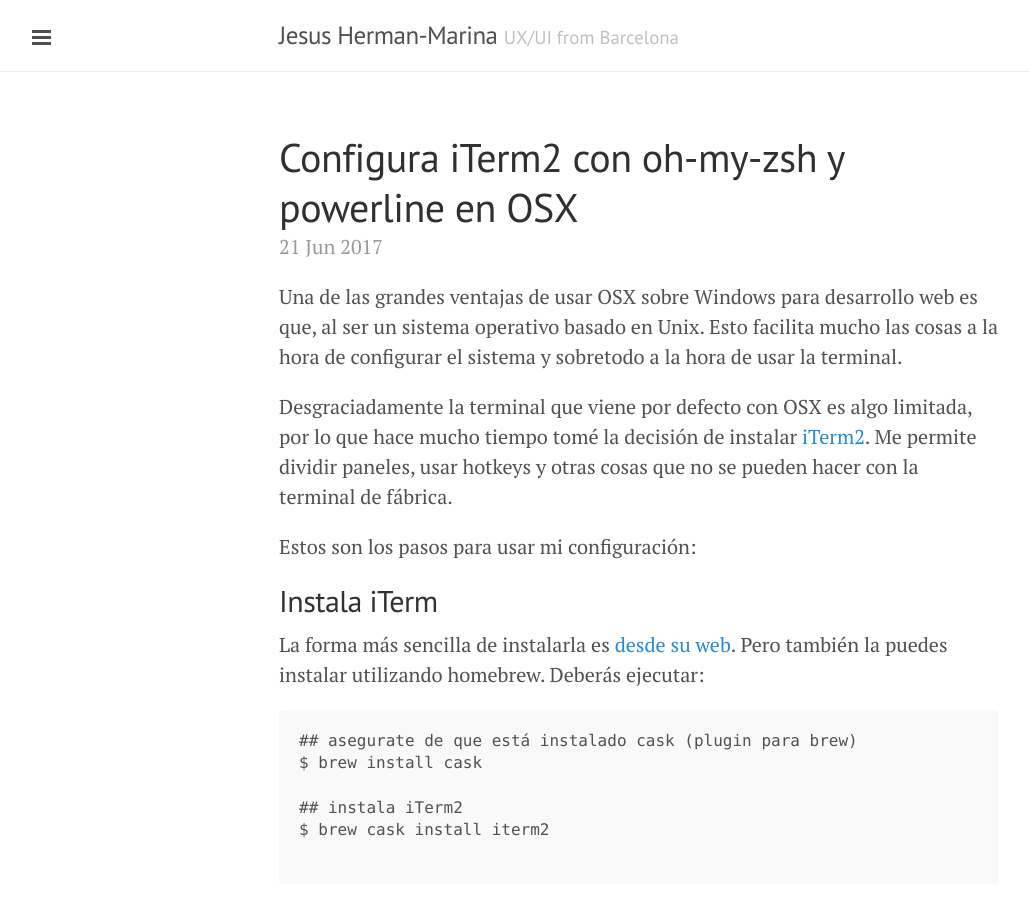
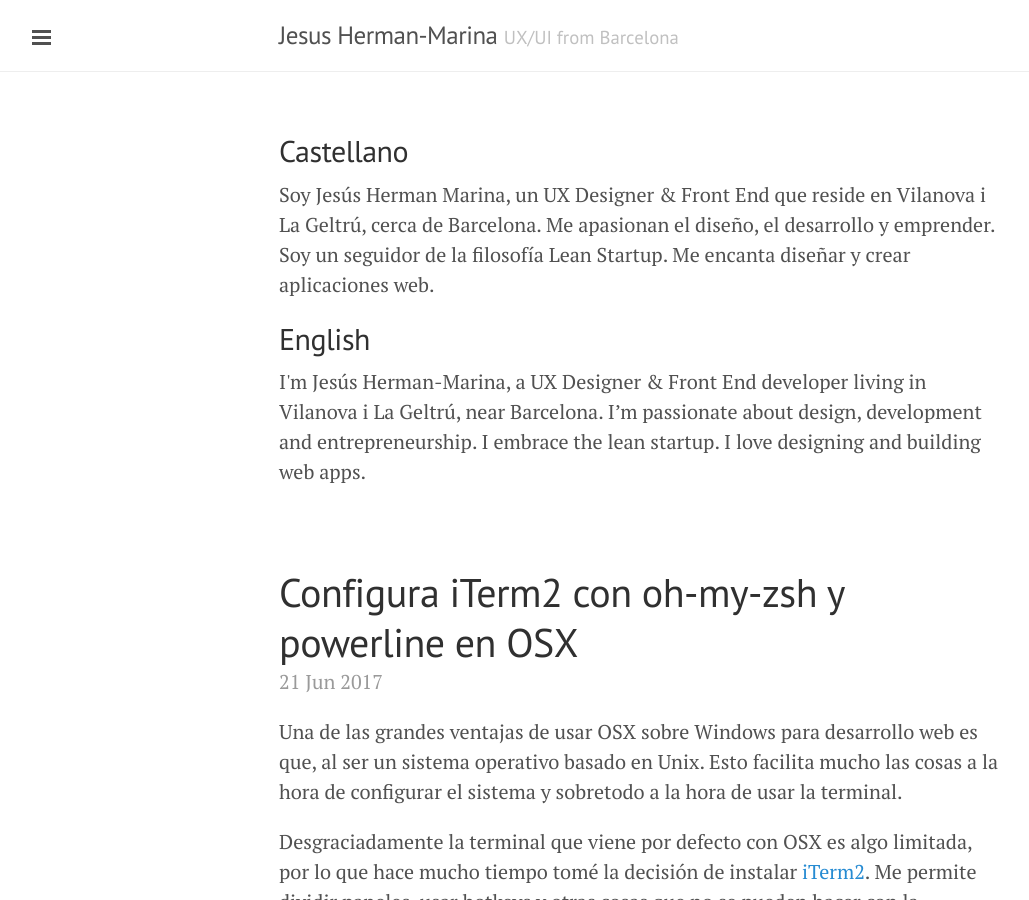
Before and after one commit to jezuhke/jezuhke.github.io, a Jekyll site: the page built from index.html, in a window 1280 px wide and 900 px high. Shown: the whole window, without its empty margins (1-1030 px from the left). Built offline with Jekyll 4.4.1, drawn with Linux system fonts in a browser that asks for light colours; nearby versions of some CDN libraries; a script that is not in the unit is left out; the list of posts is cut into pages by our own code.

Commit message:
update homepage

```diff
--- a/index.html
+++ b/index.html
@@ -2,6 +2,35 @@
 layout: default
 title: Home
 ---
+
+
+<div class="post">
+  <h2 class="post-title">
+    Castellano
+  </h2>
+
+  <p>
+    Soy Jesús Herman Marina, un UX Designer & Front End que reside en Vilanova
+    i La Geltrú, cerca de Barcelona. Me apasionan el diseño, el desarrollo y
+    emprender. Soy un seguidor de la filosofía Lean Startup. Me encanta diseñar
+    y crear aplicaciones web.
+  </p>
+
+
+
+  <h2 class="post-title">
+    English
+  </h2>
+
+  <p>
+    I'm Jesús Herman-Marina, a UX Designer & Front End developer living in
+    Vilanova i La Geltrú, near Barcelona. I’m passionate about design,
+    development and entrepreneurship. I embrace the lean startup. I love
+    designing and building web apps.
+  </p>
+
+</div>
+
 
 <div class="posts">
   {% for post in paginator.posts %}
```
